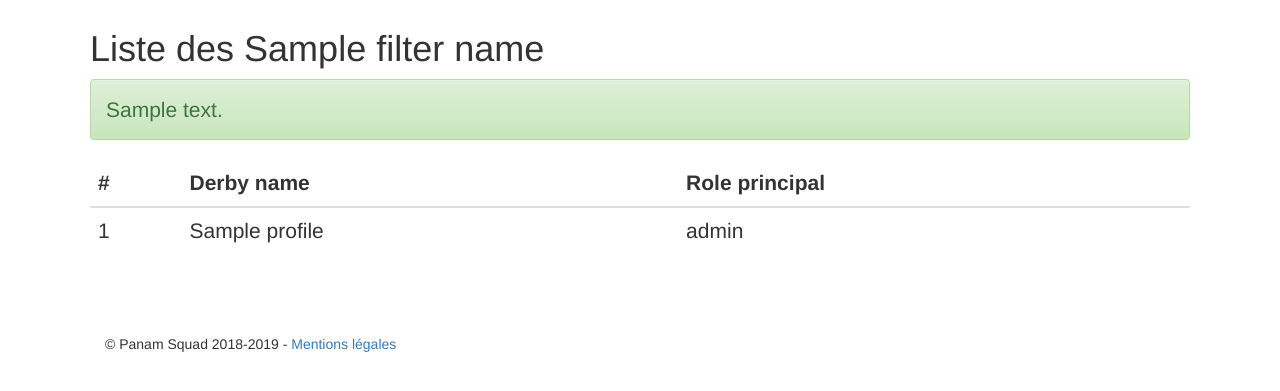
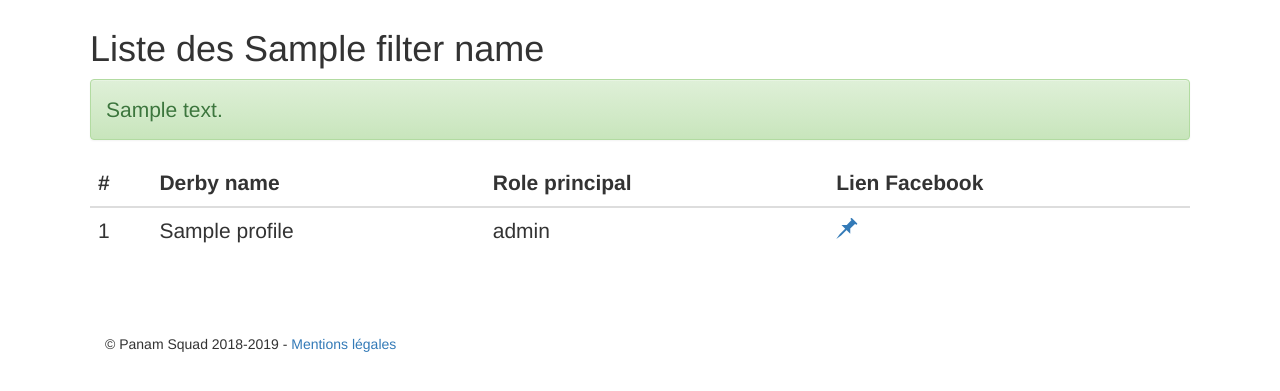
Before and after one commit to the-mandarine/mypanamsquad, a Django app: template infos/templates/infos/index.html in a window 1280 px wide. Shown: the part 51-442 px from the top of the page. Run offline with Django 3.2, Linux system fonts and the light colour scheme; the template is opened without the code that fills it: most values are stand-ins (such as "Sample title", 1, 10 or a date in 2020); some libraries are stand-ins or nearby versions.

Commit message:
templated with the facebook link

```diff
--- a/infos/templates/infos/index.html
+++ b/infos/templates/infos/index.html
@@ -21,6 +21,7 @@
     <th scope="col">#</th>
     <th scope="col">Derby name</th>
     <th scope="col">Role principal</th>
+    <th scope="col">Lien Facebook</th>
   </thead>
   <tbody>
 {% for member in members %}
@@ -28,6 +29,13 @@
     <td>{{ member.profile.derby_number }}</td>
     <td>{{ member.profile.derby_name }}</td>
     <td>{{ member.role }}</td>
+    <td>
+{% if member.profile.fb_id %}
+    <a href="https://www.facebook.com/{{ member.profile.fb_id }}" target="_blank">
+      <span class="glyphicon glyphicon-pushpin"></span>
+    </a>
+{% endif %}
+    </td>
   </tr>
 {% endfor %}
   </tbody>
```
